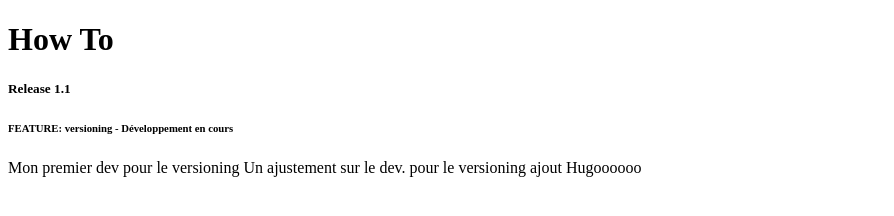
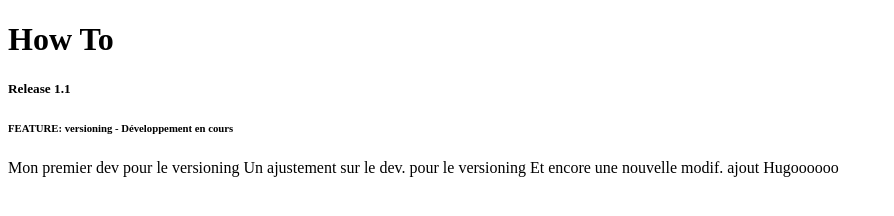
Before and after one commit to J2S-Just-Simple-Solutions/howto, a plain HTML site: page index.html in a window 1280 px wide. Shown: the whole page, without its empty margins (0-894 px from the left). Drawn offline with Linux system fonts and the light colour scheme.

Commit message:
Ma modification

```diff
--- a/index.html
+++ b/index.html
@@ -30,6 +30,7 @@
 <h6>FEATURE: versioning - Développement en cours</h6>
 Mon premier dev pour le versioning
 Un ajustement sur le dev. pour le versioning
+Et encore une nouvelle modif.
 
 
 ajout Hugoooooo
```
